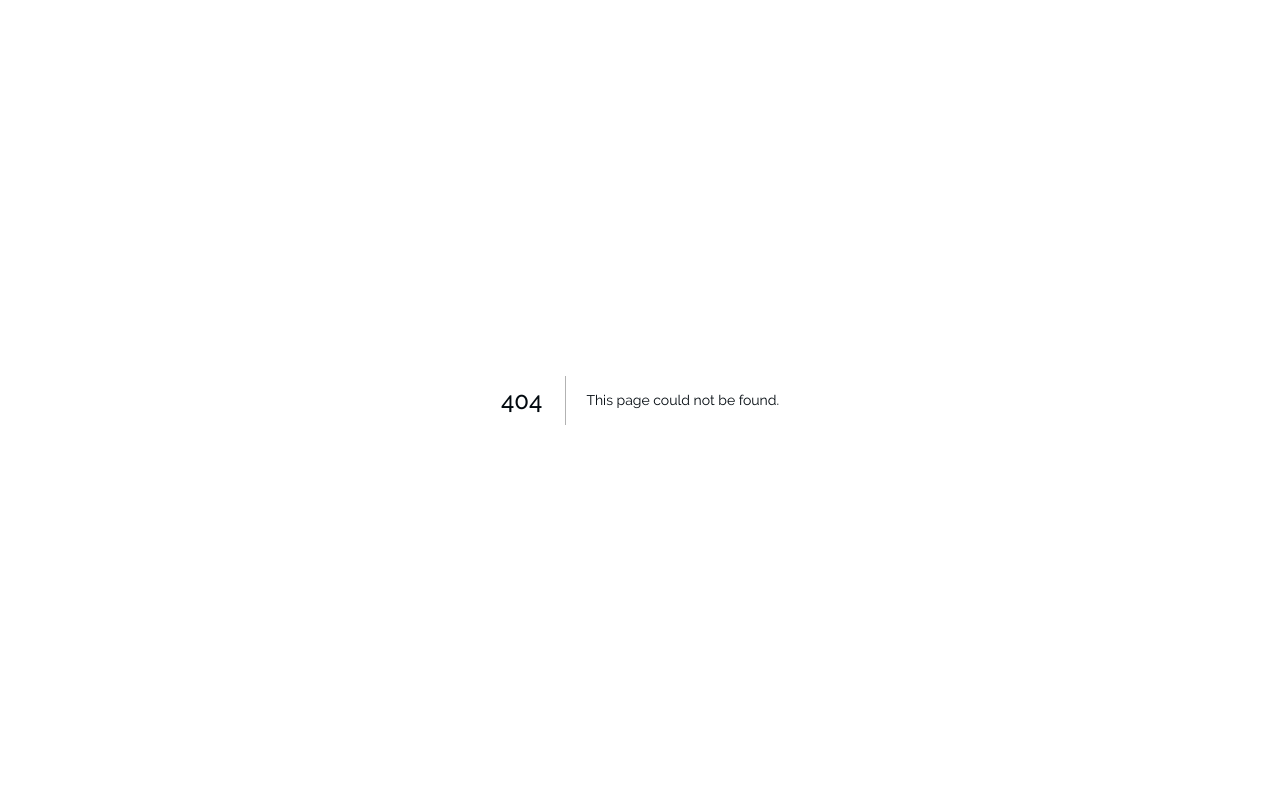
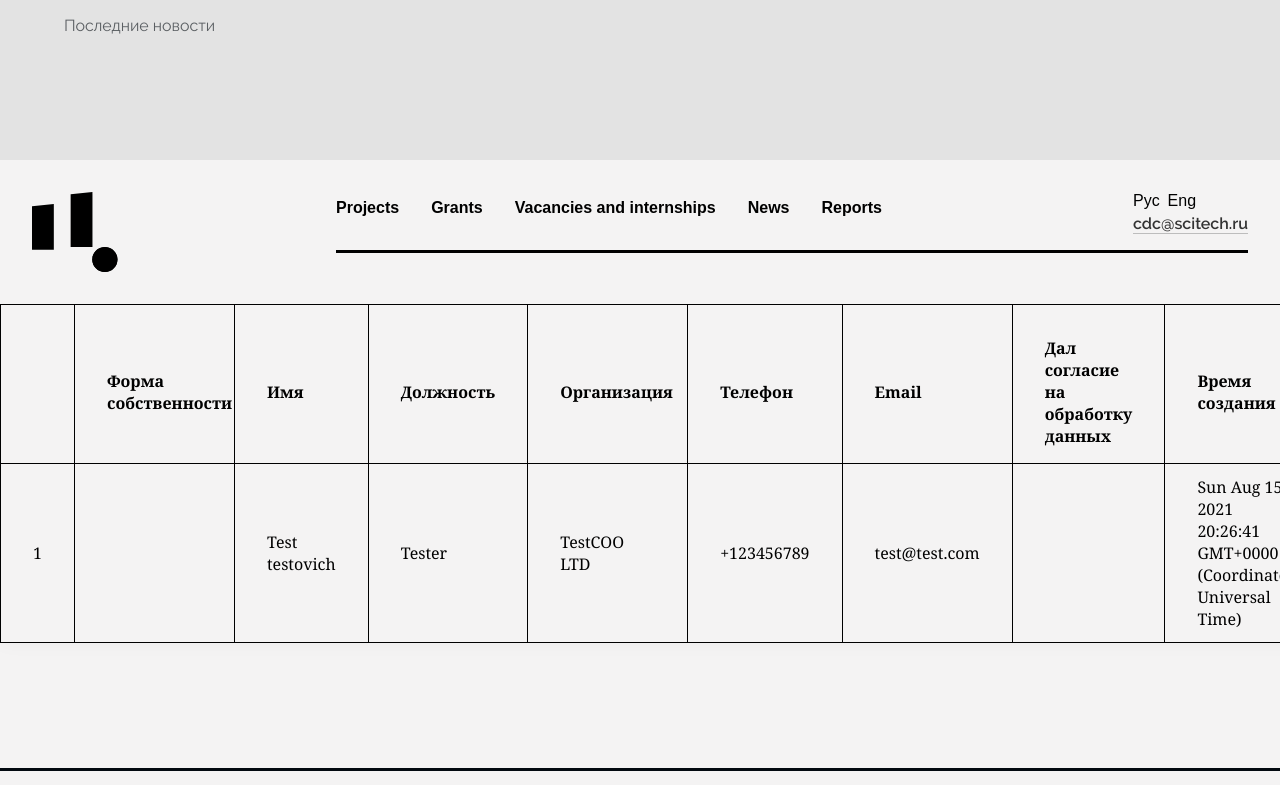
Before and after one commit to Atlantis3221/scitech, a Next.js app: page /admin/44masq/1 in a window 1280 px wide. Before the commit this address had no page. Shown: the top 785 px of the page. Built offline with nearby package versions, Linux system fonts and the light colour scheme; no server answers; the database is empty.

Commit message:
add: result table

```diff
--- /dev/null
+++ b/lib/robot2humans.tsx
@@ -0,0 +1,22 @@
+import { IRegModalInput } from '../components/modals/ModalContext'
+
+export const robots2humans: Map<IRegModalInput, string> = new Map([
+    [ 'participationType', 'Форма собственности' ],
+    [ 'name', 'Имя' ],
+    [ 'role', 'Должность' ],
+    [ 'amount', 'Количество участников' ],
+    [ 'theme', 'Тема' ],
+    [ 'phone', 'Телефон' ],
+    [ 'email', 'Email' ],
+    [ 'policy', 'Дал согласие на обработку данных' ],
+    [ 'company', 'Организация' ],
+
+  // ?
+  //   [ 'additionalAttendee', 'Дополнительный участник' ],
+  //   [ 'type', 'Тип участия' ],
+  //   [ 'isSpeaker', 'Принял участие как спикер' ],
+  //   [ 'dissertationTopic', 'Тема диссертации' ],
+  //   [ 'traineeship', 'Направление аспирантуры' ],
+  //   [ 'comments', 'Комментарий / Вопрос' ],
+  //   [ 'applicationType', 'Форма заявки' ],
+]);
--- /dev/null
+++ b/pages/admin/44masq/[project]/index.tsx
@@ -0,0 +1,70 @@
+import React from 'react'
+import { Layout } from '../../../../components/layout'
+import { Table, Table_body, Table_column, Table_head, Table_row } from '../../../../components/table'
+import { robots2humans } from '../../../../lib'
+import { IRegModalInput } from '../../../../components/modals/ModalContext'
+
+
+export default function Results({ _result }) {
+	console.log(_result)
+
+	const removeItem = (_id: string) => {
+		// Requests.methods.remove(_id)
+	}
+
+	const memoizedKeys: IRegModalInput[] = ['participationType', 'name', 'role', 'company', 'phone', 'email', 'policy']
+	const tableData = [
+		{
+			createdAt: 1629059201206,
+			group: "scienceLeadSchoolNextSet",  // the same as in sendpulse
+			payload: {
+				participantType: 'individual',
+				name: 'Test testovich',
+				role: 'Tester',
+				company: 'TestCOO LTD',
+				phone: '+123456789',
+				email: "test@test.com",
+				policy: true,
+			}
+		}
+	]
+
+	return (
+		<Layout>
+				<Table fullSize scroll>
+					<Table_head>
+						<Table_column key={'indexation'}> </Table_column>
+						{memoizedKeys.map((item, i) => {
+							console.log(robots2humans.get(item))
+							return (<Table_column key={`thead_${item + i}`}>
+								{robots2humans.get(item)}
+							</Table_column>)
+						})}
+						<Table_column>Время создания</Table_column>
+						<Table_column key={'removeFromTable'}></Table_column>
+					</Table_head>
+					<Table_body>
+						{tableData.map(({ payload, createdAt, _id }, i) => {
+								const date = new Date(createdAt)
+
+								return (
+									<Table_row key={`row_${i}`}>
+										<Table_column key={`indexation_${i}`}>{i + 1}</Table_column>
+										{memoizedKeys.map((key, j) => {
+											const value = payload[key]
+
+											return <Table_column key={`col_${j}`}>{value}</Table_column>
+										})}
+										<Table_column>{date.toString()}</Table_column>
+										<Table_column key={`removeFromTable${i}`}>
+											<button onClick={() => removeItem(_id)} className="remove_btn"></button>
+										</Table_column>
+									</Table_row>
+								)
+							})
+						}
+					</Table_body>
+				</Table>
+		</Layout>
+	)
+}
```
Also changed, not shown: lib/robot2humans.js (deleted, +0 -17 lines).
